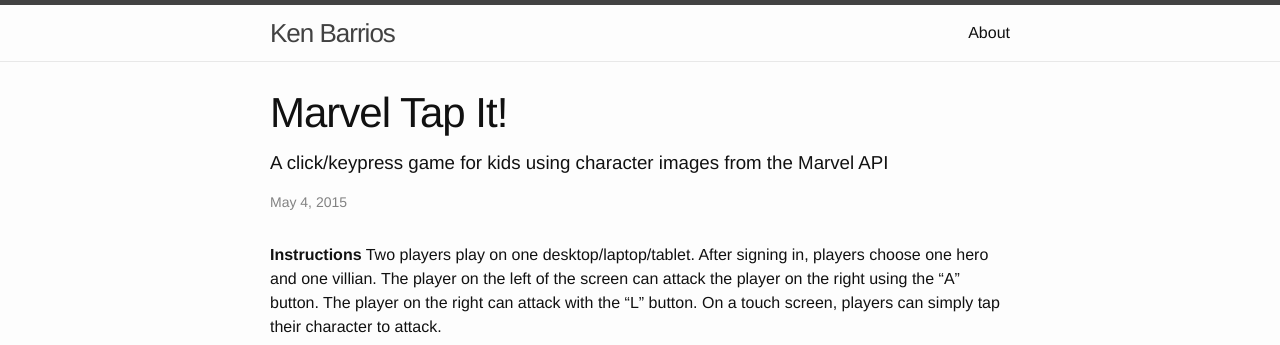
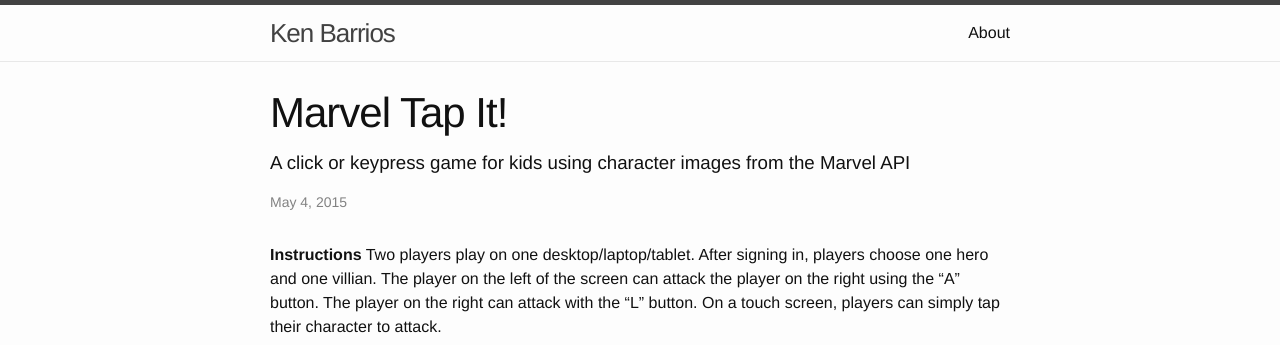
Before and after one commit to kenbarrios/kenbarrios.github.io, a Jekyll site: the page built from _posts/2015-05-04-marveltapit.markdown, in a window 1280 px wide. Shown: the top 345 px of the page. Built offline with Jekyll 4.4.1, drawn with Linux system fonts in a browser that asks for light colours.

Commit message:
minor edits on yml

```diff
--- a/_config.yml
+++ b/_config.yml
@@ -2,7 +2,7 @@
 title: Ken Barrios
 email: keniswaiting at gmail dot  com
 description: > # this means to ignore newlines until "baseurl:"
-  Write an awesome description for your portfolio here!
+  Ken Barrios: The Portfolio
 baseurl: "" # the subpath of your site, e.g. /blog/
 url: "https://kenbarrios.github.io" # the base hostname & protocol for your site
 twitter_username: keniswaiting
--- a/_posts/2015-05-04-marveltapit.markdown
+++ b/_posts/2015-05-04-marveltapit.markdown
@@ -1,7 +1,7 @@
 ---
 layout: post
 title:  "Marvel Tap It!"
-description: A click/keypress game for kids using character images from the Marvel API
+description: A click or keypress game for kids using character images from the Marvel API
 date:   2015-05-04 12:30:00
 categories: html css javascript jQuery ruby on rails
 ---
```
Also changed, not shown: 2 other files.
